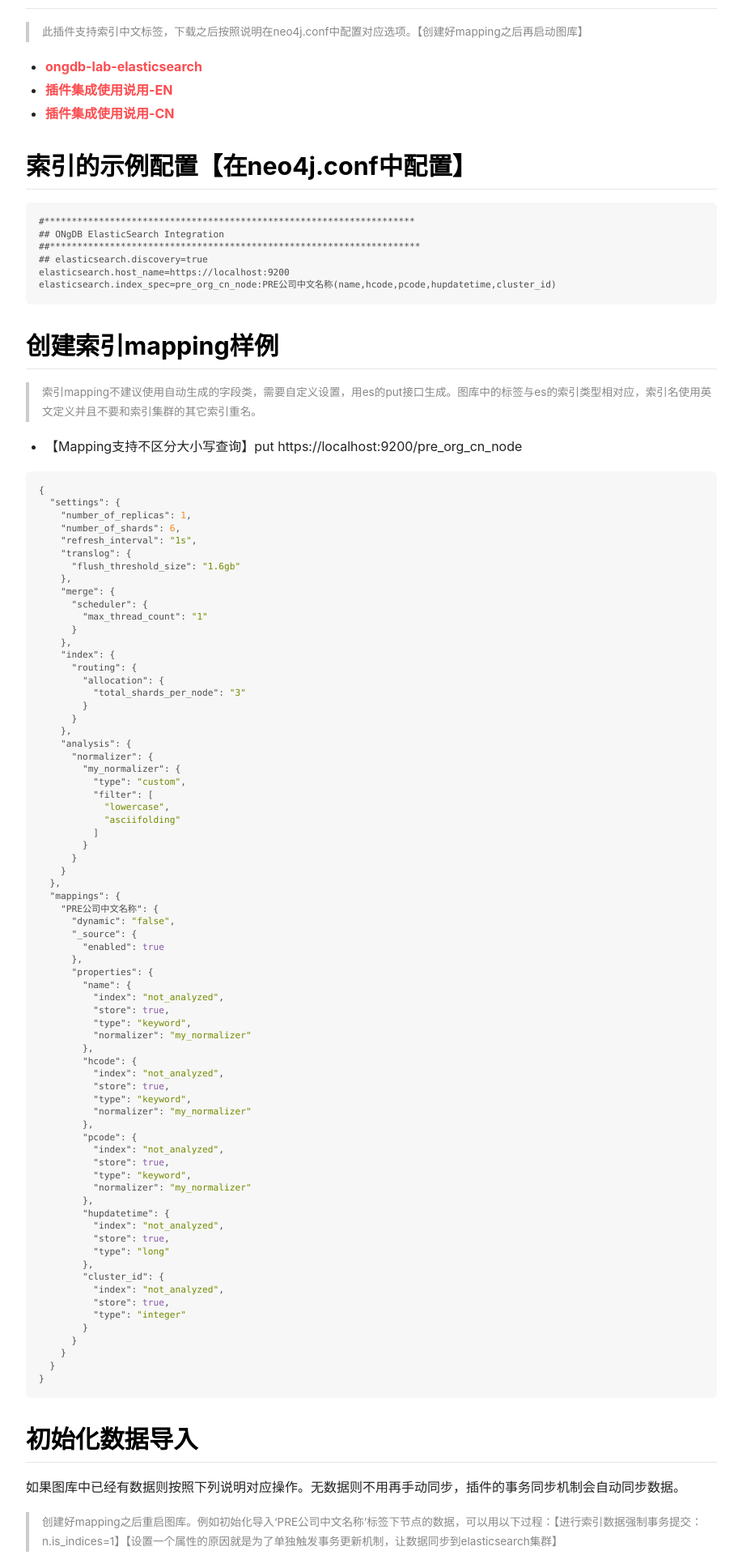
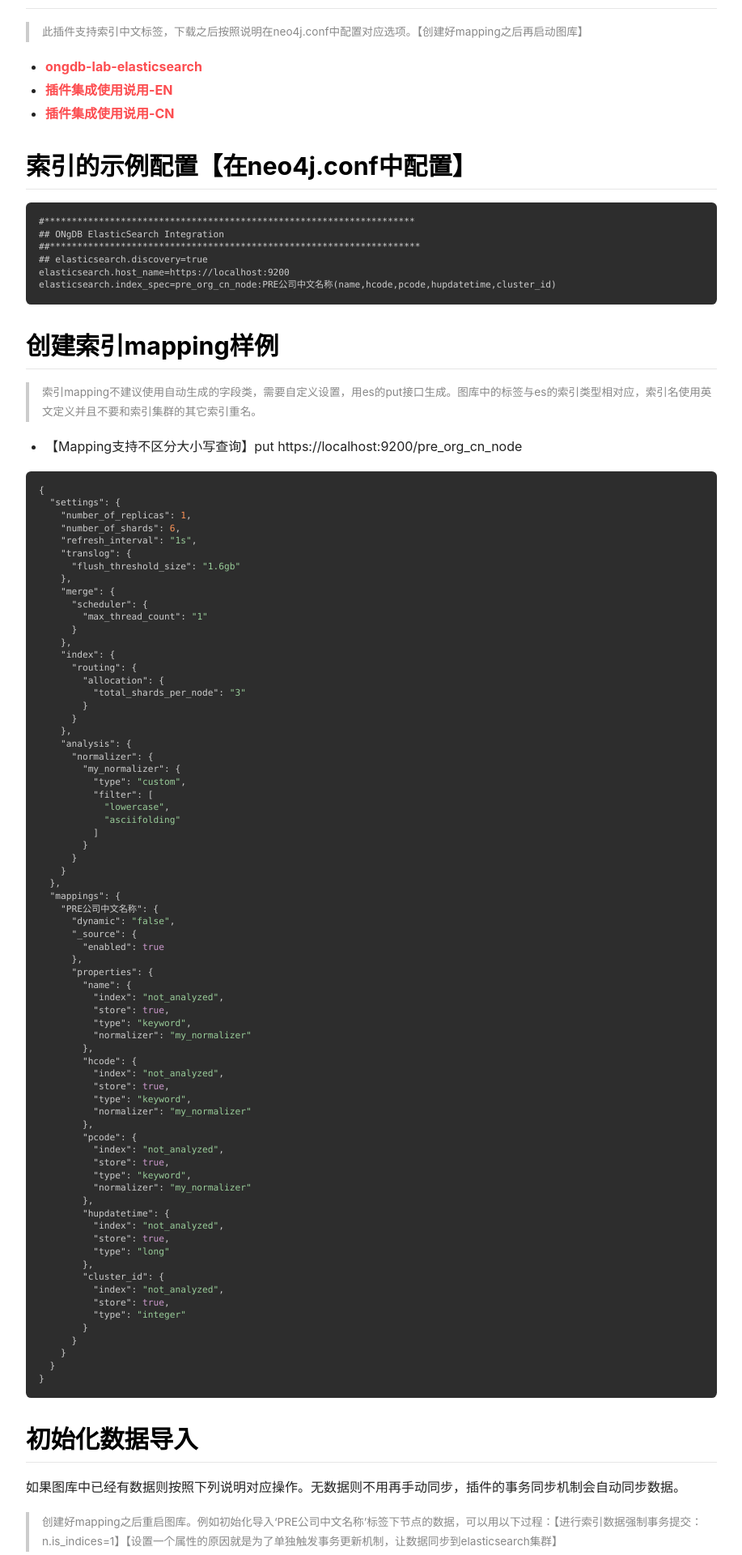
Before and after one commit to crazyyanchao/blog, a Jekyll site: the page built from _posts/2020-06-14-ONgDB图数据库集成Elasticsearch.md, in a window 1280 px wide. Shown: the part 778-2698 px from the top of the page at 81% size, without its empty margins (71-988 px from the left). Built offline with Jekyll 4.4.1, drawn with Linux system fonts in a browser that asks for light colours; nearby versions of some CDN libraries.

Commit message:
_config.yml

```diff
--- a/_config.yml
+++ b/_config.yml
@@ -17,7 +17,7 @@
 ## => Site Settings
 ##############################
 text_skin: default # "default" (default), "dark", "forest", "ocean", "chocolate", "orange"
-highlight_theme: default # "default" (default), "tomorrow", "tomorrow-night", "tomorrow-night-eighties", "tomorrow-night-blue", "tomorrow-night-bright"
+highlight_theme: tomorrow-night-eighties # "default" (default), "tomorrow", "tomorrow-night", "tomorrow-night-eighties", "tomorrow-night-blue", "tomorrow-night-bright"
 url     : # the base hostname & protocol for your site e.g. https://www.someone.com
 baseurl : # does not include hostname
 title   : Yc-Ma Blog
```
